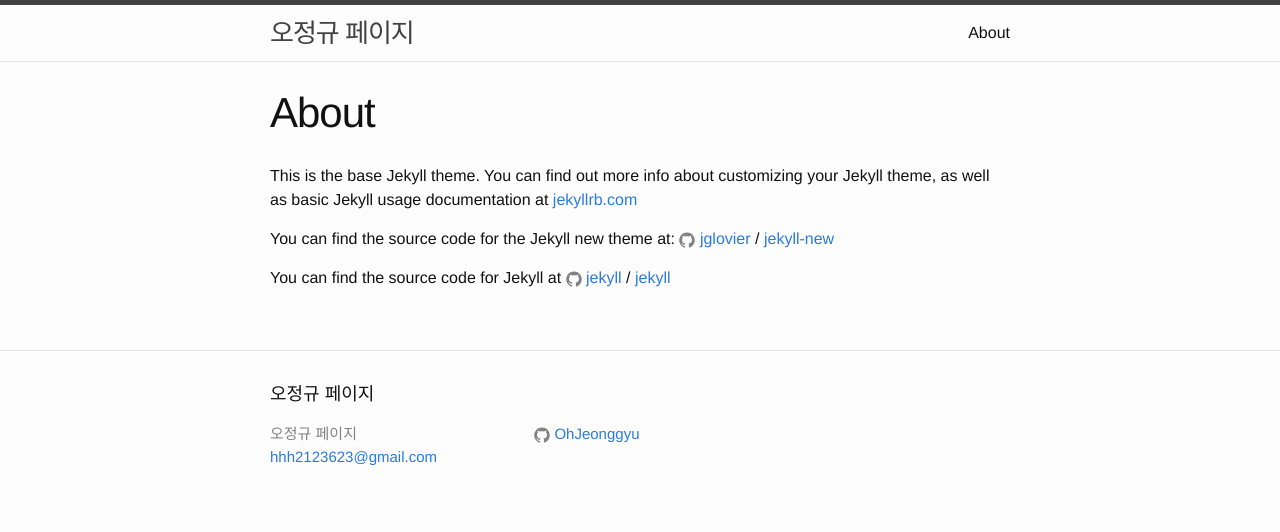
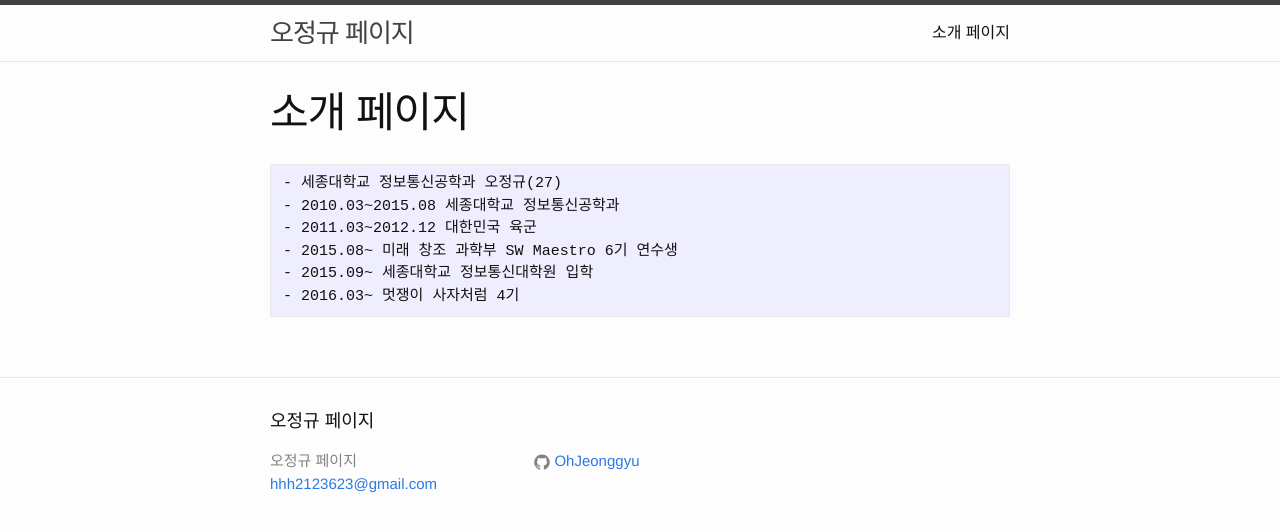
Before and after one commit to OhJeongGyu/OhJeongGyu.github.io, a Jekyll site: the page built from about.md, in a window 1280 px wide. Shown: the top 532 px of the page. Built offline with Jekyll 4.4.1, drawn with Linux system fonts in a browser that asks for light colours.

Commit message:
edit about

```diff
--- a/Gemfile
+++ b/Gemfile
@@ -1,15 +1,15 @@
 source 'https://rubygems.org'
 
-gem 'jekyll', '2.2.0'
+gem 'jekyll', '>=3.0.1'
 gem 'jekyll-coffeescript', '1.0.0'
 gem 'jekyll-sass-converter', '1.2.0'
 gem 'kramdown', '1.3.1'
 gem 'liquid', '2.6.1'
 gem 'maruku', '0.7.0'
 gem 'rdiscount', '2.1.7'
-gem 'redcarpet', '3.1.2'
+gem 'redcarpet', '>=3.3.4'
 gem 'RedCloth', '4.2.9'
-gem 'pygments.rb', '0.6.0'
+gem 'pygments.rb', '0.6.3'
 gem 'jemoji', '0.3.0'
 gem 'jekyll-mentions', '0.1.3'
 gem 'jekyll-redirect-from', '0.4.0'
--- a/about.md
+++ b/about.md
@@ -1,15 +1,11 @@
 ---
 layout: page
-title: About
+title: 소개 페이지
 permalink: /about/
 ---
-
-This is the base Jekyll theme. You can find out more info about customizing your Jekyll theme, as well as basic Jekyll usage documentation at [jekyllrb.com](http://jekyllrb.com/)
-
-You can find the source code for the Jekyll new theme at:
-{% include icon-github.html username="jglovier" %} /
-[jekyll-new](https://github.com/jglovier/jekyll-new)
-
-You can find the source code for Jekyll at
-{% include icon-github.html username="jekyll" %} /
-[jekyll](https://github.com/jekyll/jekyll)
+    - 세종대학교 정보통신공학과 오정규(27)
+    - 2010.03~2015.08 세종대학교 정보통신공학과
+    - 2011.03~2012.12 대한민국 육군
+    - 2015.08~ 미래 창조 과학부 SW Maestro 6기 연수생
+    - 2015.09~ 세종대학교 정보통신대학원 입학
+    - 2016.03~ 멋쟁이 사자처럼 4기
```
